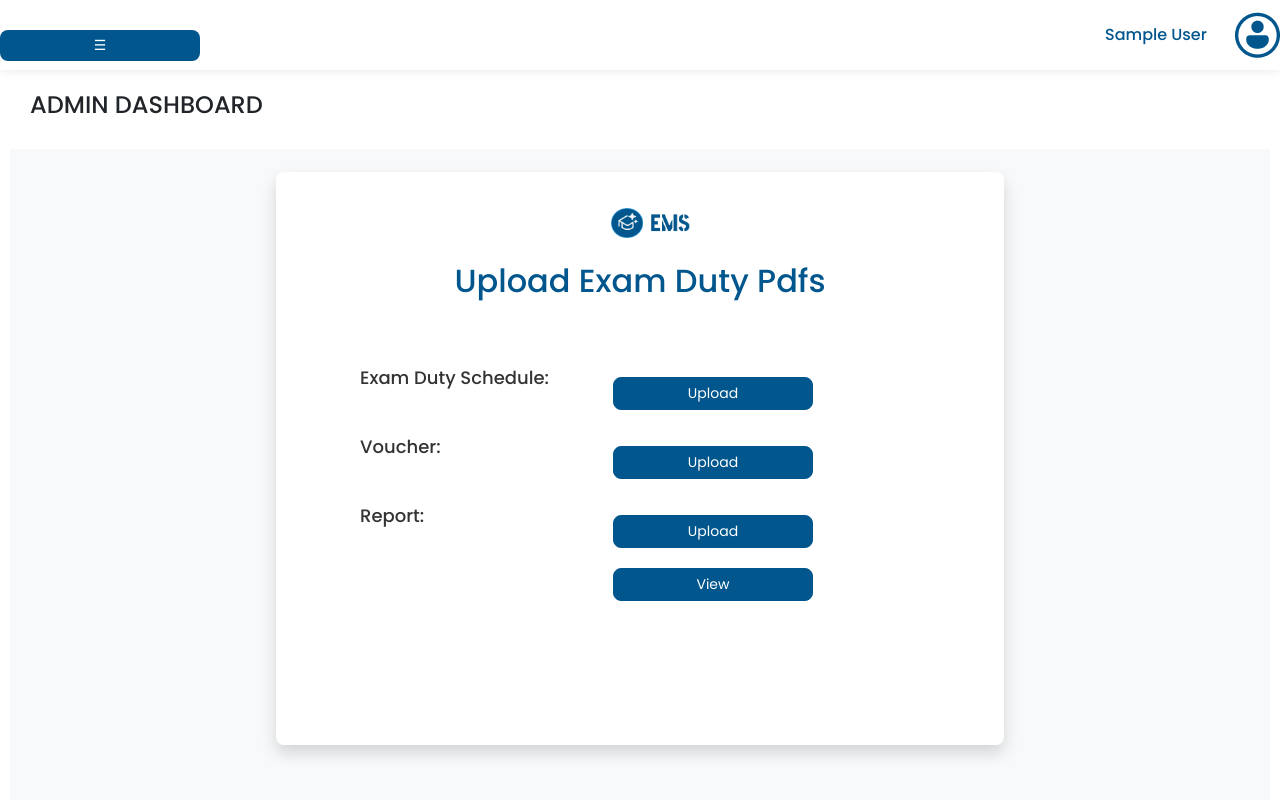
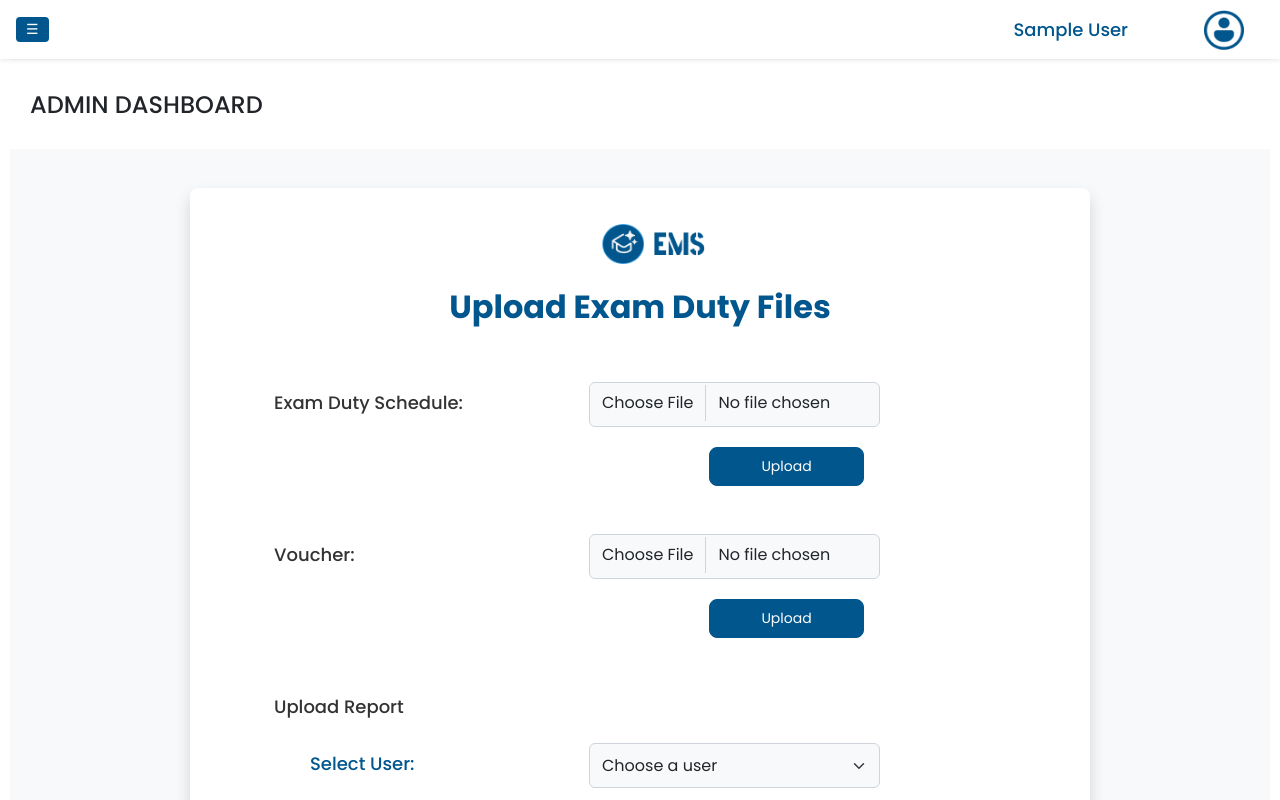
Before and after one commit to Kavee14/GroupProject-Exam-Duty-Management-System, a React (Create React App) app in the folder frontend/: page /upload in a window 1280 px wide. Shown: the top 800 px of the page. Built offline with nearby package versions, Linux system fonts and the light colour scheme; sample sign-in values are in the browser's storage.

Commit message:
Admin Upload Section recreated

```diff
--- a/frontend/src/components/main components/Header.css
+++ b/frontend/src/components/main components/Header.css
@@ -1,25 +1,19 @@
 .header {
+    position: absolute;
     top: 0;
     left: 0;
     right: 0;
-    height: 50px;
-    background-color: #FFFFFF;
-    box-shadow: 0 0 10px rgba(0, 0, 0, 0.1);
-    display: flex;
-    align-items: center;
-    padding-top:35px;
-    padding-bottom:35px;
-    position: absolute;
     z-index: 1000;
-    width: 100%;
     transition: margin-left 0.3s ease, width 0.3s ease;
+    position: fixed;
 }
 
 /* Adjust the button's style */
 .custom-button {
     background-color: #00568D;
+    color: white;
     border: none;
-    padding: 5px 10px;
+    padding: 2px 10px;
     font-size: 14px;
     border-radius: 4px;
 }
@@ -28,18 +22,18 @@
     background-color: #0056b3;
 }
 
-.profile-vector {
-    width: 5px;
-    height: 10px;
-    background: #00568D;
-    border-radius: 50%;
-    margin-right: 10px;
+.profile-pic {
+    width: 40px;
+    height: 40px;
+    margin-right: 20px;
+    cursor:pointer;
 }
 
 .login-name{
     color: #00568D;
     font-weight: 500;
-    padding-left: 50px;
+    padding-left: 20px;
+
 
 }
 
@@ -50,7 +44,6 @@
     right: 0;
     text-align: left;
     background-color: #ffffff;
-    z-index: 999;
     padding-left: 30px;
     padding-top: 20px;
     padding-bottom: 20px;
--- a/frontend/src/components/main components/Header.jsx
+++ b/frontend/src/components/main components/Header.jsx
@@ -1,5 +1,5 @@
 import React from 'react';
-import { Navbar, Button, Col } from 'react-bootstrap';
+import { Navbar, Col } from 'react-bootstrap';
 import { useNavigate } from 'react-router-dom';
 import './Header.css';
 import profile from '../../assets/profile.png';
@@ -15,18 +15,18 @@ function Header({ toggleSidebar, isSidebarOpen, activePage }) {
 
     return (
         <div className={isSidebarOpen ? "shifted" : ""}>
-            <Navbar className="header" expand="lg">
-                <Button className="custom-button" variant="primary" onClick={toggleSidebar}>
+            <Navbar bg="white" className="header shadow-sm px-3" expand="lg">
+                <button className="custom-button"  onClick={toggleSidebar}>
                     ☰
-                </Button>
+                </button>
                 <Navbar.Collapse className="justify-content-end">
-                    <Col md={2}>
+                    <Col md={2} className="d-flex align-items-center">
                         <Navbar.Text className="login-name">{user && user.name}</Navbar.Text>
                     </Col>
                     <img
                         src={profile}
                         alt="Profile"
-                        className="profile-pic"
+                        roundedCircle className="profile-pic ms-2"
                         onClick={logOut}
                     />
                 </Navbar.Collapse>
--- a/frontend/src/pages/Admin/UploadPdfs.css
+++ b/frontend/src/pages/Admin/UploadPdfs.css
@@ -1,20 +1,10 @@
 
 .page-container {
   font-family: Poppins, sans-serif;
-  height: 100vh;
-  width: 100%;
 }
 
 .text-title{
   color:#00568D;
-}
-
-.content-container {
-  padding-top: 50px;
-  padding-bottom: 80px;
-  background-color: #f8f8f9;
-  margin-top: 100px;
-  width: 100%;
 }
 
 .card {
@@ -30,28 +20,17 @@
   border-color: #00568D;
   color: white;
   border-radius: 8px;
-  width: 200px;
+  width: 155px;
   margin: 20px auto 0;
   display: block;
 }
 
-.btn:hover {
-  background-color: #00476b;
-  border-color: #00476b;
-}
-
-.btn:active, .btn:focus {
+.btn:hover,
+.btn:active,
+.btn:focus {
   background-color: #00476b;
   border-color: #00476b;
   box-shadow: none;
-}
-
-/* Logo styling */
-.logo {
-  width: 143px;
-  height: 50px;
-  margin: 0 auto;
-  display: block;
 }
 
 /* Responsive adjustments */
--- a/frontend/src/pages/Admin/UploadPdfs.jsx
+++ b/frontend/src/pages/Admin/UploadPdfs.jsx
@@ -1,24 +1,48 @@
-import React, { useState } from 'react';
-import { Container, Row, Col, Card, Button, Form} from 'react-bootstrap';
+import React, { useState, useEffect } from 'react';
+import { Container, Row, Col, Card, Button, Form } from 'react-bootstrap';
 import logo from '../../assets/logo.png';
 import Sidebar from '../../components/admin components/AdminSidebar';
 import Header from '../../components/main components/Header';
 import Footer from '../../components/main components/Footer';
 import './UploadPdfs.css';
+
 function UploadPdfs() {
     const [isSidebarOpen, setSidebarOpen] = useState(false);
+    const [selectedUser, setSelectedUser] = useState("");
+    const [file, setFile] = useState(null);
+    const [users, setUsers] = useState([]);
+
     const toggleSidebar = () => setSidebarOpen(!isSidebarOpen);
     const activePage = "ADMIN DASHBOARD";
-    const handleUpload = (label) => {
-            alert(`${label} uploaded!`);
-        };
-    const handleView =()=>{
 
+    // Fetch users from the database (sample data used here)
+    useEffect(() => {
+        // Replace with actual API call to fetch users
+        setUsers([
+            { id: 1, name: "A.B.C.D.Samarasinghe" },
+            { id: 2, name: "W.D.S.Wijewardhana" },
+            { id: 3, name: "P.M.Dissanayake" }
+        ]);
+    }, []);
+
+    const handleFileChange = (e) => {
+        setFile(e.target.files[0]);
     };
 
+    const handleUpload = (label) => {
+        if (file && file.type === "application/pdf") {
+            alert(`${label} uploaded successfully!`);
+            setFile(null); // Clear file after upload
+        } else {
+            alert("Please select a valid PDF file.");
+        }
+    };
 
+    const handleUserSelect = (e) => {
+        setSelectedUser(e.target.value);
+    };
 
-        return (
+    return (
         <Container fluid className="main-container">
             <Row>
                 <Sidebar isOpen={isSidebarOpen} />
@@ -26,40 +50,63 @@ function UploadPdfs() {
                     <Header toggleSidebar={toggleSidebar} isSidebarOpen={isSidebarOpen} activePage={activePage} />
 
                     <Container fluid className="d-flex justify-content-center align-items-center min-vh-100 bg-light mt-md-5">
-                        <Card style={{ width: '728px', height: '573px' }} className="shadow">
+                        <Card style={{ width: '900px', height: 'auto', marginTop: '130px' ,marginBottom:'130px'}} className="shadow">
                             <Card.Body className="d-flex flex-column align-items-center">
-                                <img src={logo} alt="EMS Logo" className="mb-4" style={{ width: '100px' }} />
-                                <h2 className="text-title pb-5">Upload Exam Duty Pdfs</h2>
+                                <img src={logo} alt="EMS Logo" className="mb-4" style={{ width: '130px' }} />
+                                <h2 className="text-title pb-5" style={{fontWeight:'bold'}}>Upload Exam Duty Files</h2>
 
                                 <Form className="w-100 px-5">
-                                    {/* Exam Duty Schedule Upload */}
-                                    <Form.Group as={Row} className="mb-3">
-                                        <Form.Label column sm={5} className="text-start pe-3">
+
+                                    <Form.Group as={Row} className="mb-5">
+                                        <Form.Label column sm={5} className="text-start pe-3" >
                                             Exam Duty Schedule:
                                         </Form.Label>
                                         <Col sm={5} className="text-start">
-                                            <Button variant="primary btn-sm" onClick={() => handleUpload('Exam Duty Schedule')}>Upload</Button>
+                                            <Form.Control type="file" accept="application/pdf" onChange={handleFileChange} />
+                                            <Button variant="primary btn-sm me-3" onClick={() => handleUpload('Exam Duty Schedule')}>Upload</Button>
                                         </Col>
                                     </Form.Group>
 
                                     {/* Voucher Upload */}
-                                    <Form.Group as={Row} className="mb-3">
-                                        <Form.Label column sm={4} className="text-start pe-3">
+                                    <Form.Group as={Row} className="mb-5">
+                                        <Form.Label column sm={5} className="text-start pe-3">
                                             Voucher:
                                         </Form.Label>
-                                        <Col sm={7} className="text-end">
-                                            <Button variant="primary btn-sm " onClick={() => handleUpload('Voucher')}>Upload</Button>
+                                        <Col sm={5} className="text-start">
+                                            <Form.Control type="file" accept="application/pdf" onChange={handleFileChange} />
+                                            <Button variant="primary btn-sm me-3" onClick={() => handleUpload('Voucher')}>Upload</Button>
+                                        </Col>
+                                    </Form.Group>
+
+                                    {/* User Selection Dropdown */}
+                                    <Form.Group as={Row} className="mb-3">
+                                        <Form.Label column sm={5} className="text-start pe-3" >
+                                            Upload Report
+                                        </Form.Label>
+                                    </Form.Group>
+
+                                    <Form.Group as={Row} className="mb-3">
+                                        <Form.Label column sm={5} className="text-start ps-5" style={{ color: '#00568D' }}>
+                                            Select User:
+                                        </Form.Label>
+                                        <Col sm={5}>
+                                            <Form.Select as="select" value={selectedUser} onChange={handleUserSelect} >
+                                                <option value="">Choose a user</option>
+                                                {users.map(user => (
+                                                    <option key={user.id} value={user.name}>{user.name}</option>
+                                                ))}
+                                            </Form.Select>
                                         </Col>
                                     </Form.Group>
 
                                     {/* Report Upload */}
-                                    <Form.Group as={Row} className="mb-3">
-                                        <Form.Label column sm={4} className="text-start pe-3">
+                                    <Form.Group as={Row} className="mb-5">
+                                        <Form.Label column sm={5} className="text-start ps-5" style={{ color: '#00568D' }}>
                                             Report:
                                         </Form.Label>
-                                        <Col sm={7} className="text-start">
-                                            <Button variant="primary btn-sm" onClick={() => handleUpload('Report')}>Upload</Button>
-                                            <Button variant="primary btn-sm" onClick={() => handleView('Report')}>View</Button>
+                                        <Col sm={5} className="text-start">
+                                            <Form.Control type="file" accept="application/pdf" onChange={handleFileChange} />
+                                            <Button variant="primary btn-sm me-3" onClick={() => handleUpload('Report')}>Upload</Button>
                                         </Col>
                                     </Form.Group>
                                 </Form>
--- a/frontend/src/pages/Duties/DutiesPage.css
+++ b/frontend/src/pages/Duties/DutiesPage.css
@@ -154,7 +154,7 @@
   }
 
   .btn {
-    padding: 5px 50px !important;
+
     background-color: #00568D ;
     border-color: #00568D;
     color: white;
--- a/frontend/src/pages/Duties/DutiesPage.jsx
+++ b/frontend/src/pages/Duties/DutiesPage.jsx
@@ -18,6 +18,7 @@ function DutiesPage() {
   const toggleSidebar = () => setSidebarOpen(!isSidebarOpen);
   const activePage = "Duties";
   const handleDownloadSchedule = () => alert('Downloading schedule...');
+  const handleViewSchedule = () => alert('Viewing schedule...');
   const handleAccept = (id) => alert(`Accepted request from ID ${id}`);
 
   return (
@@ -43,18 +44,18 @@ function DutiesPage() {
                         <Col md={6}>
                           <p style={{ display: 'inline' }}>Do you want to see the schedule?</p>
                         </Col>
-                        <Col md={4}>
-                          <Button variant="primary" className="ViewButton" onClick={handleDownloadSchedule} style={{ marginLeft: '10px' }}>
-                            View
-                          </Button>
-                        </Col>
+                          <Col className="d-flex align-items-center">
+                            <Button variant="primary btn-sm" onClick={handleViewSchedule} style={{ marginLeft: '10px' }}>
+                              View
+                            </Button>
+                          </Col>
                       </Row>
                       <Row className="align-items-center">
                         <Col>
                           <p style={{ display: 'inline' }}>Do you want to download the schedule?</p>
                         </Col>
                         <Col className="d-flex align-items-center">
-                          <Button variant="primary" onClick={handleDownloadSchedule} style={{ marginLeft: '10px' }}>
+                          <Button variant="primary btn-sm" onClick={handleDownloadSchedule} style={{ marginLeft: '10px' }}>
                             Download
                           </Button>
                         </Col>
@@ -93,8 +94,8 @@ function DutiesPage() {
               <Card className="pending-requests mb-4">
                 <Card.Body>
                   <h2 className="section-title">Pending Requests</h2>
-                  <Card className="requests mt-3">
-                    <Card.Body>
+                  <Card className="requests mt-3"  style={{height:'auto'}}>
+                    <Card.Body  style={{height:'auto'}}>
                       {requests.map(request => (
                           <Row key={request.id} className="align-items-center">
                             <Col md={8}>
@@ -102,7 +103,7 @@ function DutiesPage() {
                             </Col>
                             <Col className="d-flex justify-content-end">
                               <Button
-                                  variant="success"
+                                  variant="success btn-sm"
                                   onClick={() => handleAccept(request.id)}
                                   style={{ marginLeft: '10px' }}
                               >
```
Also changed, not shown: frontend/src/components/dashboard components/RequestButton.jsx (+7 -1 lines), frontend/src/pages/Admin/AddLecturers.css (+0 -9 lines), frontend/src/pages/Admin/AddLecturers.jsx (+8 -8 lines).
